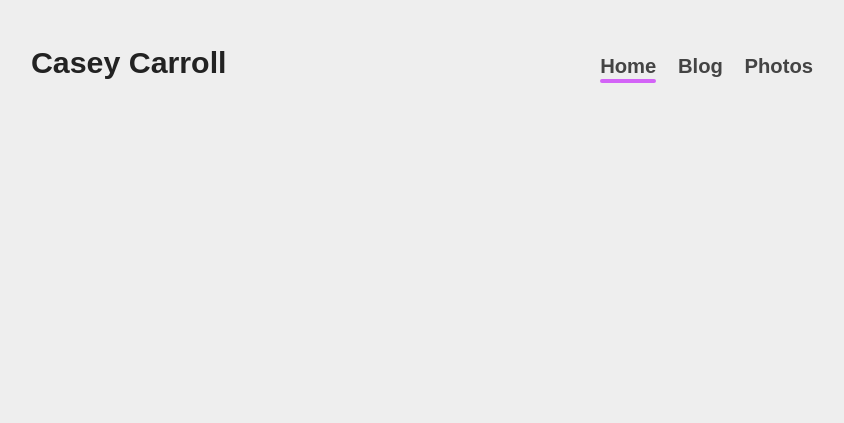
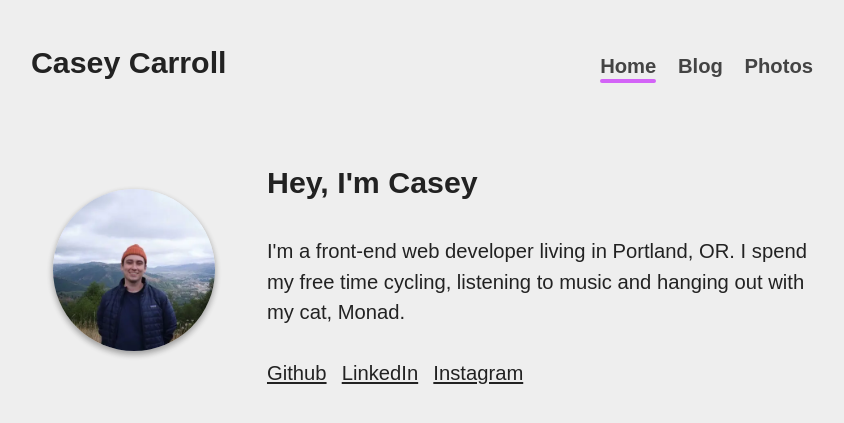
Before and after one commit to caseycarroll/caseycarroll.github.io, a Jekyll site: the page built from index.html, in a window 1280 px wide. Shown: the top 423 px of the page, without its empty margins (218-1062 px from the left). Built offline with Jekyll 4.4.1, drawn with Linux system fonts in a browser that asks for light colours.

Commit message:
add about section

```diff
--- a/_includes/header.html
+++ b/_includes/header.html
@@ -1,7 +1,7 @@
 <header class="cluster">
     <h1>Casey Carroll</h1>
     <nav>
-        <ul>
+        <ul class="unstyled-inline-list">
             <li>
                 <a href="/" class="{%if page.link == "home" %}current-page{%endif%}">Home
                     {%if page.link == "home" %}
--- a/_layouts/default.html
+++ b/_layouts/default.html
@@ -10,9 +10,7 @@
 <body>
     {%- include header.html -%}
     <main>
-        <div>
-            {{content}}
-        </div>
+        {{content}}
     </main>
 </body>
 </html>
--- a/_layouts/home.html
+++ b/_layouts/home.html
@@ -2,6 +2,6 @@
 layout: default
 ---
 
-<div class="home">
+<div class="home stack-large">
     {{content}}
 </div>
--- a/assets/css/main.css
+++ b/assets/css/main.css
@@ -1,7 +1,9 @@
 :root {
     --text-color: #222;
     --text-color-light: #444;
-    --s1: 1rem;
+    --space-sm: 0.75rem;
+    --space-md: 1.5rem;
+    --space-lg: 3rem;
     color: var(--text-color);
     font-size: calc(0.33vw + 1em);
     font-family: Arial, Helvetica, sans-serif;
@@ -42,7 +44,7 @@ header h1 {
     flex-basis: 15rem;
 }
 
-nav li {
+.unstyled-inline-list li {
     list-style: none;
     display: inline-block;
 }
@@ -68,8 +70,53 @@ nav a.current-page::after {
     bottom: -6px;
 }
 
-.cluster {
+main {
+    line-height: 1.5;
+}
+
+[class*=cluster] {
     display: flex;
     flex-wrap: wrap;
-    row-gap: var(--s1);
+    row-gap: var(--space-sm);
+    column-gap: var(--space-sm);
 }
+
+.cluster--md {
+    row-gap: var(--space-md);
+    column-gap: var(--space-md);
+}
+
+.stack > * + * {
+    margin-block-start: var(--space-md);
+}
+
+.stack-large > * + * {
+    margin-block-start: var(--space-lg);
+}
+
+.hero-wrapper {
+    width: 100%;
+    padding-block-start: clamp(2rem, 10vw, 4rem);
+    padding-block-end: clamp(2rem, 10vw, 4rem);
+    --s1: 3rem;
+}
+
+.about-wrapper {
+    display: flex;
+    flex-direction: column;
+    justify-content: center;
+    flex-basis: 27rem;
+}
+
+.avatar-wrapper {
+    text-align: center;
+    margin: auto 0;
+    flex-grow: 1;
+}
+
+.avatar {
+    text-align: center;
+    border-radius: 50%;
+    width: 8rem;
+    box-shadow: 0 3px 6px rgba(0,0,0,0.16), 0 3px 6px rgba(0,0,0,0.23);
+}
--- a/index.html
+++ b/index.html
@@ -6,3 +6,30 @@ layout: home
 title: Casey Carroll
 link: home
 ---
+<div class="hero-wrapper cluster--md">
+    <div class="avatar-wrapper">
+        <picture>
+            <source srcset="/assets/images/profile.webp">
+            <img class="avatar" src="/assets/images/profile.jpg" alt="Casey at Mt. Saint Helens">
+        </picture>
+    </div>
+    <div class="about-wrapper stack">
+        <h2>Hey, I'm Casey</h2>
+        <p>
+            I'm a front-end web developer living in Portland, OR. I spend my free time cycling, listening to music and hanging out with my cat, Monad.
+        </p>
+        <div>
+            <ul class="unstyled-inline-list cluster">
+                <li>
+                    <a href="https://github.com/caseycarroll">Github</a>
+                </li>
+                <li>
+                    <a href="https://www.linkedin.com/in/casey-carroll-dev/">LinkedIn</a>
+                </li>
+                <li>
+                    <a href="https://www.instagram.com/ccpzza/">Instagram</a>
+                </li>
+            </ul>
+        </div>
+    </div>
+</div>
```
Also changed, not shown: assets/images/profile.jpg (added), assets/images/profile.webp (added).
